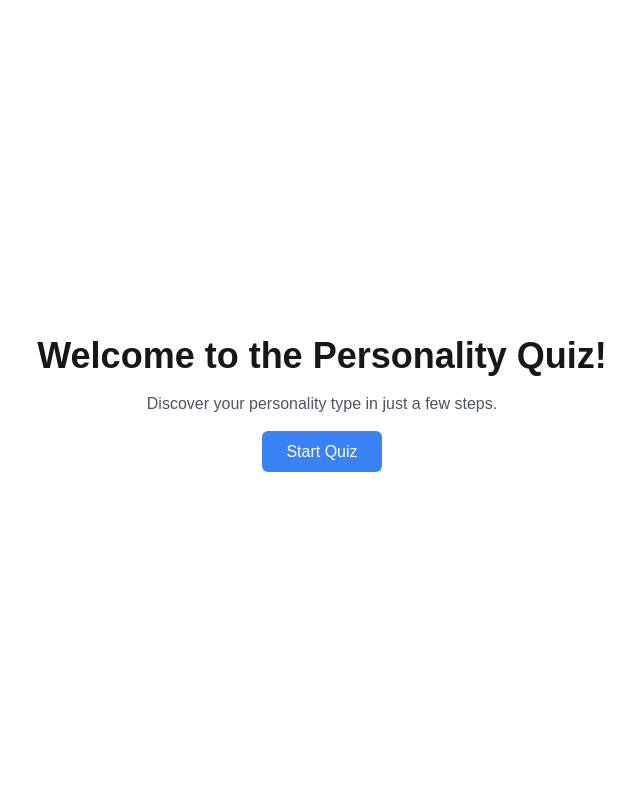
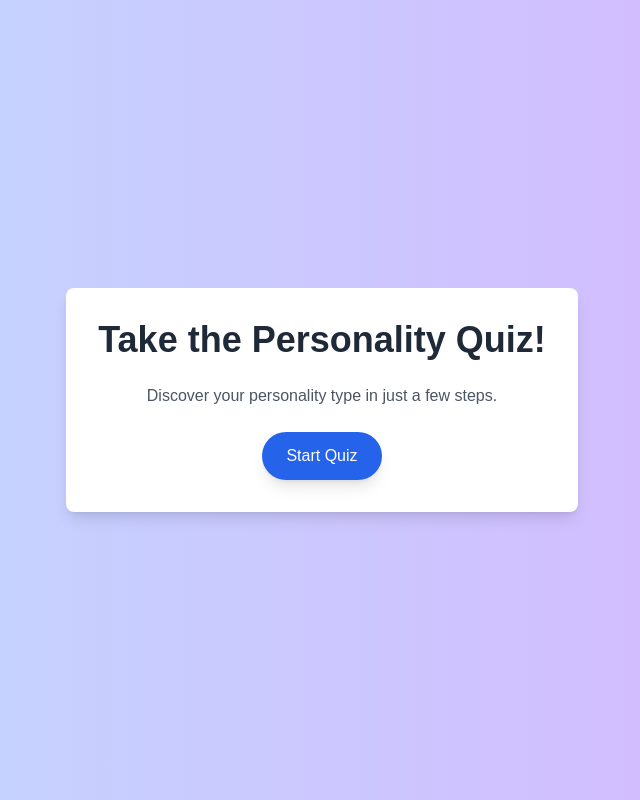
Before and after one commit to tdhenmark1999/personal-quiz, a Next.js app: page / in a window 1280 px wide. Shown: the whole page, without its empty margins (318-958 px from the left). Built offline with nearby package versions, Linux system fonts and the light colour scheme.

Commit message:
feat: create animated homepage with framer-motion and gradient background

```diff
--- a/app/page.tsx
+++ b/app/page.tsx
@@ -1,18 +1,34 @@
 "use client";
 
+import React from "react";
 import Link from "next/link";
-import React from "react";
+import { motion } from "framer-motion";
 
-const HomePage: React.FC = () => {
+const HomePage = () => {
   return (
-    <div className="min-h-screen flex items-center justify-center">
-      <div className="text-center">
-        <h1 className="text-4xl font-bold mb-4">Welcome to the Personality Quiz!</h1>
-        <p className="text-gray-600 mb-6">Discover your personality type in just a few steps.</p>
-        <Link href="/quiz" className="bg-blue-500 text-white px-6 py-3 rounded-md hover:bg-blue-600 transition">
-          Start Quiz
+    <div className="min-h-screen flex items-center justify-center bg-gradient-to-r from-blue-200 to-purple-300">
+      <motion.div
+        initial={{ opacity: 0, y: -20 }}
+        animate={{ opacity: 1, y: 0 }}
+        transition={{ duration: 0.8 }}
+        className="text-center bg-white p-8 rounded-lg shadow-lg"
+      >
+        <h1 className="text-4xl font-extrabold mb-6 text-gray-800">
+          Take the Personality Quiz!
+        </h1>
+        <p className="text-gray-600 mb-6">
+          Discover your personality type in just a few steps.
+        </p>
+        <Link href="/quiz">
+          <motion.button
+            whileHover={{ scale: 1.05 }}
+            whileTap={{ scale: 0.95 }}
+            className="bg-blue-600 text-white px-6 py-3 rounded-full shadow-lg hover:bg-blue-500 transition-all"
+          >
+            Start Quiz
+          </motion.button>
         </Link>
-      </div>
+      </motion.div>
     </div>
   );
 };
```
Also changed, not shown: package.json (+6 -5 lines), 1 other file (tests, documents, lock files or other folders).
